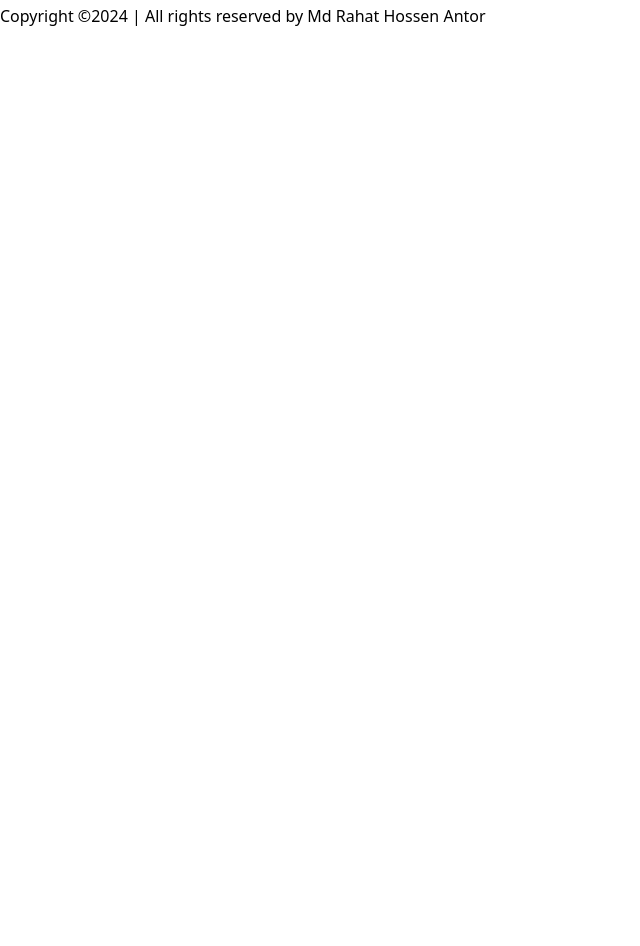
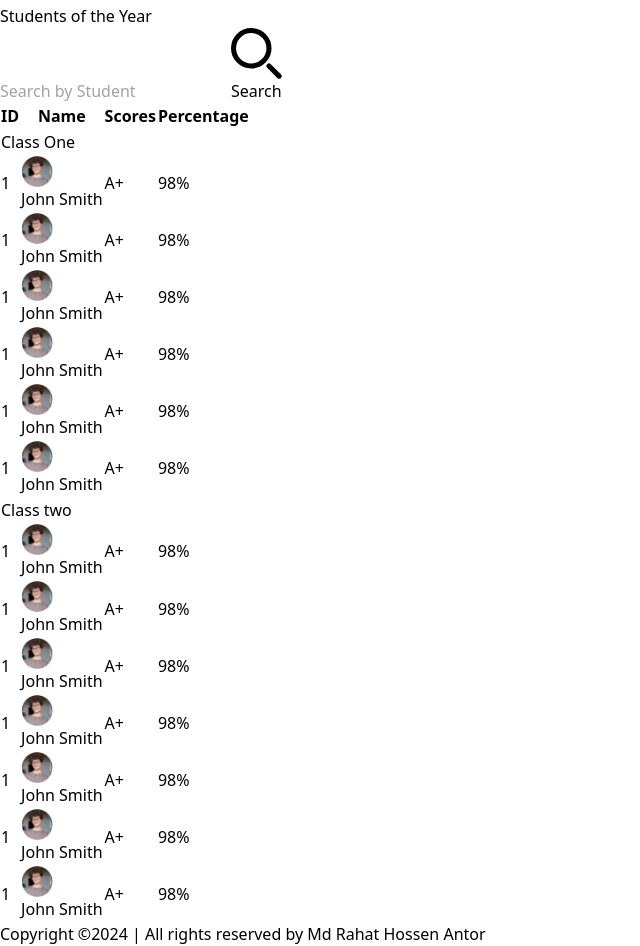
Before and after one commit to rahathossenantor/smart-grade, a React (Vite) app: page / in a window 1280 px wide. Shown: the part 621-1567 px from the top of the page, without its empty margins (0-640 px from the left). Before the commit the page ends 800 px from the top, so only its background shows below. Built offline with nearby package versions, Linux system fonts and the light colour scheme.

Commit message:
Students section created with statick data

```diff
--- a/src/App.jsx
+++ b/src/App.jsx
@@ -1,12 +1,14 @@
+import Navbar from "./components/Navbar";
+import Hero from "./components/Hero";
 import Footer from "./components/Footer";
-import Hero from "./components/Hero";
-import Navbar from "./components/Navbar";
+import StudentsTable from "./components/StudentsTable";
 
 const App = () => {
   return (
     <>
       <Navbar/>
       <Hero/>
+      <StudentsTable/>
       <Footer/>
     </>
   );
--- /dev/null
+++ b/src/components/ClassHeader.jsx
@@ -0,0 +1,12 @@
+
+const ClassHeader = ({ level }) => {
+    return (
+        <tr className="bg-white/5">
+            <td className="p-5 text-sm md:text-xl" colSpan={4}>
+                Class {level}
+            </td>
+        </tr>
+    );
+};
+
+export default ClassHeader;
--- /dev/null
+++ b/src/components/SearchBox.jsx
@@ -0,0 +1,41 @@
+
+const SearchBox = () => {
+    return (
+        <form>
+            <div className="flex">
+                <div className="relative overflow-hidden text-gray-50 md:min-w-[380px] lg:min-w-[440px] rounded-[63px]">
+                    <input
+                        type="search"
+                        id="search-dropdown"
+                        className="z-20 block w-full bg-white px-4 py-2.5 pr-10 focus:outline-none rounded-[63px] placeholder:text-neutral-400 text-neutral-800"
+                        placeholder="Search by Student "
+                        required=""
+                    />
+                    <button
+                        type="submit"
+                        className="absolute right-0 inline-flex items-center justify-center w-10 top-0 h-full rounded-e-lg text-neutral-800"
+                    >
+                        <svg
+                            className="h-4 w-4"
+                            aria-hidden="true"
+                            xmlns="http://www.w3.org/2000/svg"
+                            fill="none"
+                            viewBox="0 0 20 20"
+                        >
+                            <path
+                                stroke="currentColor"
+                                strokeLinecap="round"
+                                strokeLinejoin="round"
+                                strokeWidth={2}
+                                d="m19 19-4-4m0-7A7 7 0 1 1 1 8a7 7 0 0 1 14 0Z"
+                            />
+                        </svg>
+                        <span className="sr-only">Search</span>
+                    </button>
+                </div>
+            </div>
+        </form>
+    );
+};
+
+export default SearchBox;
--- /dev/null
+++ b/src/components/Student.jsx
@@ -0,0 +1,25 @@
+import avatar from "../assets/avatar.png";
+
+const Student = () => {
+    return (
+        <tr className="border-b border-[#7ECEB529]">
+            <td className="p-5 text-sm md:text-xl">1</td>
+            <td className="p-5 text-sm md:text-xl">
+                <div className="flex space-x-3 items-center">
+                    <img
+                        className="w-8 h-8"
+                        src={avatar}
+                        width={32}
+                        height={32}
+                        alt="John Smith"
+                    />
+                    <span className="whitespace-nowrap">John Smith</span>
+                </div>
+            </td>
+            <td className="p-5 text-sm md:text-xl text-center">A+</td>
+            <td className="p-5 text-sm md:text-xl text-center">98%</td>
+        </tr>
+    );
+};
+
+export default Student;
--- /dev/null
+++ b/src/components/StudentsTable.jsx
@@ -0,0 +1,55 @@
+import ClassHeader from "./ClassHeader";
+import SearchBox from "./SearchBox";
+import Student from "./Student";
+
+const StudentsTable = () => {
+    return (
+        <section className="py-24 lg:pt-[120px] lg:pb-28 mx-5">
+            <div className="container mx-auto">
+                <div className="mb-16 flex flex-col items-center">
+                    <h2 className="text-3xl lg:text-[40px] mb-9 font-bold">
+                        <span className="text-[#00CC8C]">Students</span> of the Year
+                    </h2>
+                    <SearchBox/>
+                </div>
+                <div className="max-w-[848px] mx-auto overflow-auto">
+                    <table className="w-full">
+                        <thead>
+                            <tr className="border-b border-[#FFFFFF0D]">
+                                <th className="uppercase p-5 text-sm md:text-xl font-semibold md:min-w-[110px] text-left">
+                                    ID
+                                </th>
+                                <th className="p-5 text-sm md:text-xl font-semibold text-left">
+                                    Name
+                                </th>
+                                <th className="p-5 text-sm md:text-xl font-semibold">Scores</th>
+                                <th className="p-5 text-sm md:text-xl font-semibold">Percentage</th>
+                            </tr>
+                        </thead>
+                        <tbody>
+                            {/* class one */}
+                            <ClassHeader level="One"/>
+                            <Student/>
+                            <Student/>
+                            <Student/>
+                            <Student/>
+                            <Student/>
+                            <Student/>
+                            {/* class two */}
+                            <ClassHeader level="two"/>
+                            <Student/>
+                            <Student/>
+                            <Student/>
+                            <Student/>
+                            <Student/>
+                            <Student/>
+                            <Student/>
+                        </tbody>
+                    </table>
+                </div>
+            </div>
+        </section>
+    );
+};
+
+export default StudentsTable;
```
